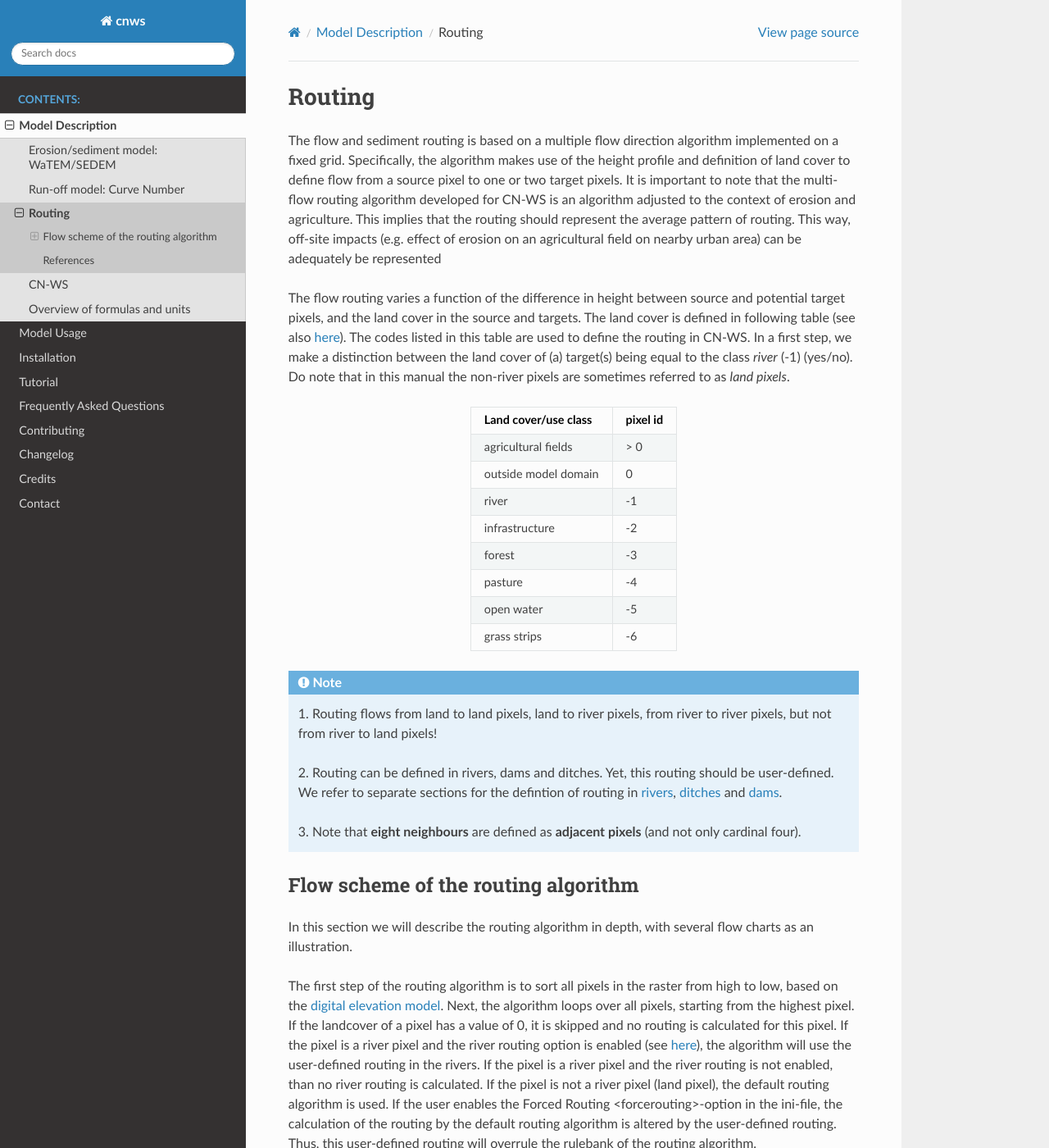
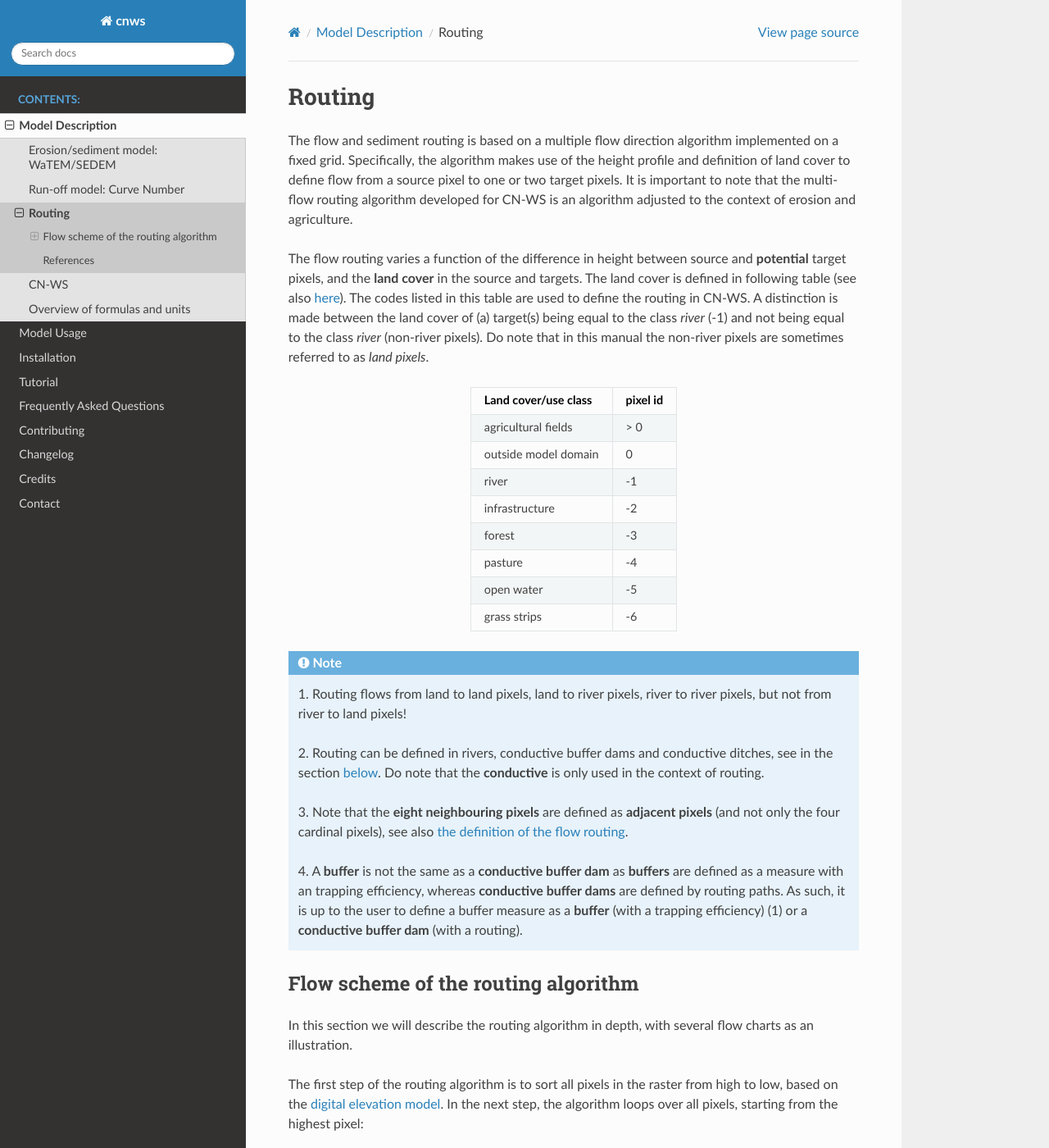
Before and after one commit to watem-sedem/watem-sedem, a Sphinx documentation site: the page built from docs/routing.rst, in a window 1280 px wide and 1400 px high. Shown: the whole window at 82% size. Built offline with Sphinx 7.4.7 and the Read the Docs theme 2.0.0, drawn with Linux system fonts in a browser that asks for light colours; some of the changed text lies outside the part shown.

Commit message:
add explaination on cardinal flow

```diff
--- /dev/null
+++ b/docs/_static/csv/flowdirection.csv
@@ -0,0 +1,5 @@
+kwadrant direction,direction (degrees),i-index target 1 (y-direction),i-index target 2 (y-direction),j-index target 1 (x-direction),j-index target 2 (x-direction)
+I,"[0,90]",-1,0,0,1
+II,"]90,180[",0,1,1,0
+III,"[180,270]",1,0,0,-1
+IV,"]270,360[",0,-1,-1,0
--- a/docs/input.rst
+++ b/docs/input.rst
@@ -149,7 +149,7 @@
 Ditch map filename
 ******************
 
-Filename of the ditch map. This raster is only mandatory when
+Filename of the conductive ditch map. This raster is only mandatory when
 :ref:`Include ditches = 1 <includeditches>`. See :ref:`here <routingmap>` for
 more information on how to create this map.
 
@@ -158,7 +158,7 @@
 Dam map filename
 ****************
 
-Filename of the dam map. This raster is only mandatory when
+Filename of the conductive dam map. This raster is only mandatory when
 :ref:`Include dams = 1 <includedams>` See :ref:`here <routingmap>` for more
 information on how to create this map.
 
@@ -307,7 +307,7 @@
 .. figure:: _static/png/direction_routingmap.png
     :align: center
 
-    TO DO: Caption
+    Definition of flow routing.
 
 An example of a routing map with two imposed routings is given here:
 
--- a/docs/routing.rst
+++ b/docs/routing.rst
@@ -9,18 +9,16 @@
 makes use of the height profile and definition of land cover to define flow
 from a source pixel to one or two target pixels. It is important to note
 that the multi-flow routing algorithm developed for CN-WS is an algorithm
-adjusted to the context of erosion and agriculture. This implies that the
-routing should represent the average pattern of routing. This way, off-site
-impacts (e.g. effect of erosion on an agricultural field on nearby urban
-area) can be adequately be represented
+adjusted to the context of erosion and agriculture.
 
 The flow routing varies a function of the difference in height between
-source and potential target pixels, and the land cover in the source and
-targets. The land cover is defined in following table (see also :ref:`here
+source and **potential** target pixels, and the **land cover** in the source
+and targets. The land cover is defined in following table (see also :ref:`here
 <prcmap>`). The codes listed in this table are used to define the routing in
-CN-WS. In a first step, we make a distinction between the land cover of
-(a) target(s) being equal to the class `river` (-1) (yes/no). Do note that in
-this manual the non-river pixels are sometimes referred to as `land pixels`.
+CN-WS. A distinction is made between the land cover of (a) target(s) being
+equal to the class `river` (-1) and not being equal to the class `river`
+(non-river pixels). Do note that in this manual the non-river pixels are
+sometimes referred to as `land pixels`.
 
 .. csv-table::
     :file: _static/csv/landcover_pixelid.csv
@@ -28,16 +26,22 @@
     :align: center
 
 .. note::
-    1. Routing flows from land to land pixels, land to river pixels, from river
+    1. Routing flows from land to land pixels, land to river pixels, river
     to river pixels, but not from river to land pixels!
 
-    2. Routing can be defined in rivers, dams and ditches. Yet,
-    this routing should be user-defined. We refer to separate sections for the
-    defintion of routing in :ref:`rivers <riverrouting>`, :ref:`ditches <ditchmap>`
-    and :ref:`dams <dammap>`.
+    2. Routing can be defined in rivers, conductive buffer dams and conductive
+    ditches, see in the section :ref:`below <riverrouting_exp>`. Do note that
+    the **conductive**  is only used in the context of routing.
 
-    3. Note that **eight neighbours** are defined as **adjacent pixels** (and not
-    only cardinal four).
+    3. Note that the **eight neighbouring pixels** are defined as
+    **adjacent pixels** (and not only the four cardinal pixels), see also
+    :ref:`the definition of the flow routing <routingmap>`.
+
+    4. A **buffer** is not the same as a **conductive buffer dam** as
+    **buffers** are defined as a measure with an trapping efficiency, whereas
+    **conductive buffer dams** are defined by routing paths. As such, it is
+    up to the user to define a buffer measure as a **buffer** (with a trapping
+    efficiency) (1) or a **conductive buffer dam** (with a routing).
 
 
 Flow scheme of the routing algorithm
@@ -47,63 +51,85 @@
 flow charts as an illustration.
 
 The first step of the routing algorithm is to sort all pixels in the raster from
-high to low, based on the :ref:`digital elevation model <dtmmap>`. Next, the
-algorithm loops over all pixels, starting from the highest pixel.
-If the landcover of a pixel has a value of 0, it is skipped and no routing
-is calculated for this pixel.
-If the pixel is a river pixel and the river routing option is enabled
-(see :ref:`here <riverrouting>`), the algorithm will use the user-defined
-routing in the rivers. If the pixel is a river pixel and the river routing is
-not enabled, than no river routing is calculated. If the pixel is not a river
-pixel (land pixel), the default routing algorithm is used.
-If the user enables the :ref:`Forced Routing <forcerouting>-option` in the
-ini-file, the calculation of the routing by the default routing algorithm is
-altered by the user-defined routing. Thus, this user-defined routing will
-overrule the rulebank of the routing algorithm.
+high to low, based on the :ref:`digital elevation model <dtmmap>`. In the
+next step, the algorithm loops over all pixels, starting from the highest
+pixel:
+
+ - If the pixel is a **land pixel**, the default routing algorithm is used. If
+   the user enables the :ref:`Forced Routing <forcerouting>-option` in the
+   ini-file, the calculation of the routing by the default routing algorithm
+   is altered by the user-defined routing. Thus, this user-defined routing
+   will overrule the rulebank of the routing algorithm.
+ - If the pixel is a **river pixel** and the river routing option is enabled
+   (see :ref:`here <riverrouting>`), the algorithm will use the user-defined
+   routing in the rivers. If the pixel is a river pixel and the river routing
+   is not enabled, than no river routing is calculated.
+ - If the landcover of a pixel has a value of 0, it is skipped and no routing
+   is calculated for this pixel.
+
 
 Default routing algorithm
 *************************
 
 The default routing algorithm is used for every pixel in the model except for
-river pixels (if the :ref:`river routing option <riverrouting>` is enabled) and
+river pixels (landuse value -1, if the
+:ref:`river routing option <riverrouting>` is enabled) and
 for pixels outside the model domain (i.e. where the landuse has value 0).
 
+It is important to note that the routing is defined by
+
+.. csv-table::
+    :file: _static/csv/flowdirection.csv
+    :header-rows: 1
+    :align: center
+
+
 In the first part of the routing algorithm it is checked if the routing of a
-considered pixel is determined by a buffer, ditch or dam or if the pixel is
-adjacent to a river, ditch or dam. This part of the algorithm is illustrated in
-the figure below. It can be seen in this diagram that if the pixel is a ditch,
-dam or adjacent to a ditch, dam or river than there is only one target pixel.
+considered pixel is determined by a **buffer**, **conductive ditch** or
+**conductive buffer dam** or if the pixel is adjacent to a river, conductive
+ditch or conductive buffer dam. This part of the algorithm is illustrated in
+the figure below. There is only one target pixel in case that a pixel is a
+conductive ditch, conductive buffer dam or adjacent to a conductive ditch,
+conductive buffer dam or river.
 
 .. figure:: _static/png/flow_algorithm_part1.png
     :align: center
 
-    Flow-chart of the routing algorithm in CN-WS describing first steps in the
-    algorithm. Note that eight adjacent are taken into account.
-
-We refer to the :ref:`section on routing maps <routingmap>` for a complete
-description on target selection for ditches and dams.
+    Flow-chart of the routing algorithm in CN-WS describing the first steps in
+    the algorithm. Note that eight adjacent pixels are taken into account.
 
 If the source pixel is a buffer pixel than two cases are defined:
 
     1. The considered pixel has a buffer_id. This is the outlet pixel of the
-       buffer. The default routing algorithm is used on this pixel.
+       buffer. The default routing algorithm is used in this pixel.
 
-    2. The considered pixel has a buffer extenstion-id. In this case there is
-       only one target: the pixel within the buffer with the buffer_id (the
-       outlet of the buffer).
+    2. The considered pixel has a buffer extension-id. In this case there is
+       only one target pixel: the pixel within the buffer with the buffer_id
+       (i.e. the outlet of the buffer).
 
-If the routing is not determined by a buffer, ditch, dam or a river, the
-routing algorithm checks whether the flow direction is
-steered by the steepest descent direction or the **tillage direction** (for the
-format of the input of the tillage direction, see :ref:`here <tildirmap>`).
+We refer to the :ref:`section on buffers <includebuffers>` for a complete
+description of how buffers are defined. For description on the definition of
+conductive buffer dams and conductive ditches, we refer to the section on
+:ref:`river routing <riverrouting_exp>`.
+
+If the routing is not determined by a buffer, conductive ditch, conductive
+buffer dam or a river, the routing algorithm checks whether the flow direction
+is steered by the steepest descent direction or the **tillage direction** (for
+the format of the input of the tillage direction, see :ref:`here <tildirmap>`).
 In this check, the angle of the **steepest descend** is compared with the
 tillage direction to define the routing (see Takken et al. (2001)). At the end
 of this step, the direction is mapped to the (inter-) cardinal directions.
 These cardinal directions define the `target1` and `target2` pixels, and the
 weight (:math:`\in[0,1], \sum \text{weight} = 1`) they receive from the
-source pixel. This amount can be used to weight the sediment load per
+source pixel. This amount can be used to weigh the sediment load per
 pixel (WS), the direct run-off depth (CN) and upstream area (CN/WS) for each
 target pixel.
+
+
+.. csv-table::
+    :file: _static/csv/flowdirection.csv
+    :header-rows: 1
+    :align: center
 
 In the next step, the flow directions and weights (cardinal space)
 are adjusted according to elevation and land cover, as shown in the scheme
@@ -157,7 +183,24 @@
    grass strip being higher than the other target: here the routing follows the
    direction of to the lowest pixel.
 
+Forced routing
+**************
+**Forced routing** is typically used to force a routing vector from a specific
+source to a target pixel, in case of a local suboptimal routing pattern.
+Forced routing is user-defined. The instructions for defining forced routing
+are found `here <forcedroutingdata>`.
 
+.. _riverrouting_exp:
+
+River routing
+**************
+**River routing** is defined by making use of
+:ref:`routing maps <routingmap>`. In addition, these map can be used to define
+routing in **conductive buffer dams** and **conductive ditches**. We refer to
+separate sections for the definition of routing in
+:ref:`rivers <riverrouting>`, :ref:`ditches <ditchmap>` and
+:ref:`dams <dammap>`. The workflow on how to create these rasters is described
+in the section on :ref:`routing maps <routingmap>`.
 
 References
 ==========
```
Also changed, not shown: docs/_static/png/cardinalflow.png (added), docs/_static/png/flow_algorithm_part1.png, 2 other files.
